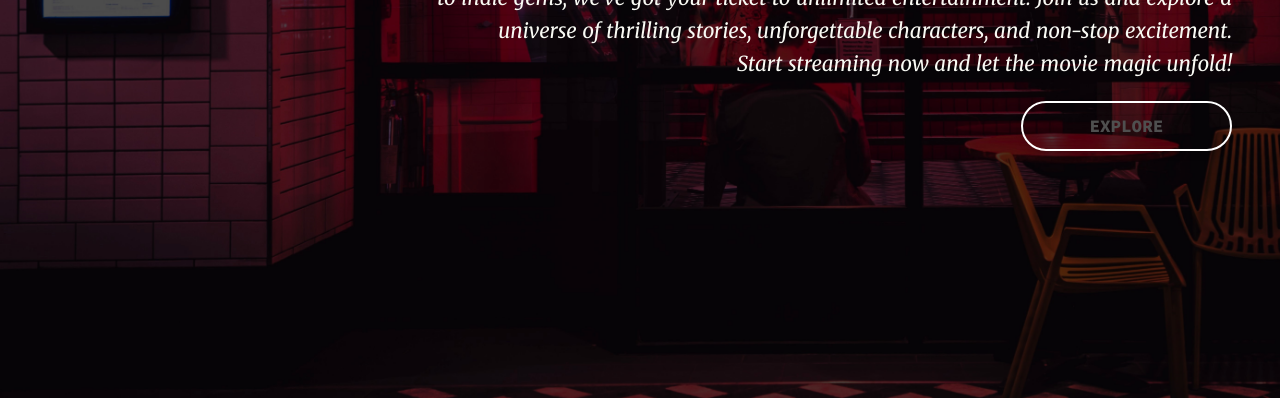
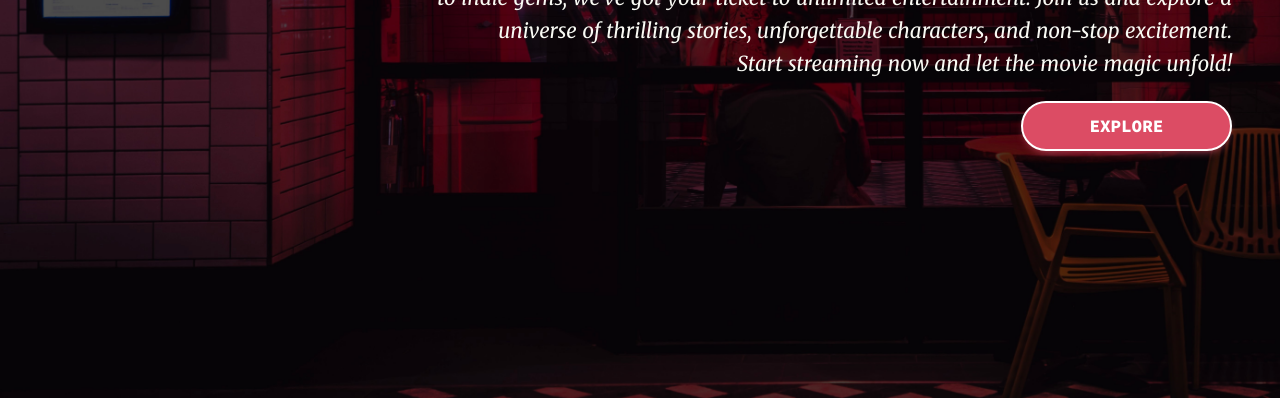
Before and after one commit to Sush0519/Movie-Streaming-Template-using-Bootstrap, a plain HTML site: page index.html in a window 1280 px wide. Shown: the part 402-800 px from the top of the page. Drawn offline with Linux system fonts and the light colour scheme; a web font is replaced by a local one.

Commit message:
changes in index.html

```diff
--- a/index.html
+++ b/index.html
@@ -82,7 +82,7 @@
             >
               <button
                 id="explore"
-                class="button source-code-pro-ExtraBold btn rounded-pill border border-white border-2 mt-1"
+                class="button source-code-pro-ExtraBold btn rounded-pill border border-white border-2 mt-1 btn-danger"
               >
                 Explore
               </button>
```
